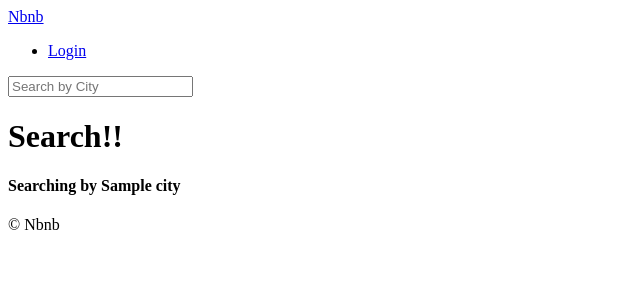
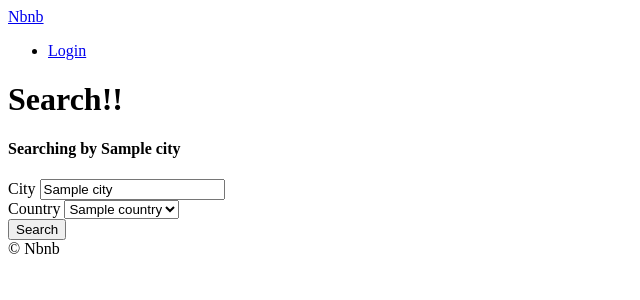
Before and after one commit to awbwd4/airbnb_clone, a Django app: template templates/rooms/search.html in a window 1280 px wide. Shown: the top 300 px of the page, without its empty margins (0-640 px from the left). Run offline with Django 3.2, Linux system fonts and the light colour scheme; the template is opened without the code that fills it: most values are stand-ins (such as "Sample title", 1, 10 or a date in 2020).

Commit message:
22.03.01 searchbar-2

```diff
--- a/templates/base.html
+++ b/templates/base.html
@@ -7,9 +7,14 @@
     <title> {% block page_title %}{% endblock page_title %}| Nbnb</title>
 </head>
 <body>
-
-    {% include "partials/header.html" %}
-
+    <header>
+        {% include "partials/nav.html" %}
+        {% block search-bar %}
+            <form method="get" action="{%url 'rooms:search' %}">
+                <input name="city" placeholder="Search by City_base.html"/>
+            </form>
+        {% endblock search-bar %}
+    </header>
     {% block content %}  {% endblock  %}
 
     {% include "partials/footer.html" %}
--- a/templates/partials/header.html
+++ /dev/null
@@ -1,9 +0,0 @@
-<header>
-    <a href="{ url 'core:home' }">Nbnb</a>
-    <ul>
-        <li><a href="#">Login</a></li>
-    </ul>
-    <form method="get" action="{%url 'rooms:search' %}">
-        <input name="city" placeholder="Search by City"/>
-    </form>
-</header>
--- /dev/null
+++ b/templates/partials/nav.html
@@ -0,0 +1,5 @@
+
+<a href="{ url 'core:home' }">Nbnb</a>
+<ul>
+    <li><a href="#">Login</a></li>
+</ul>
--- a/templates/rooms/room_detail.html
+++ b/templates/rooms/room_detail.html
@@ -9,6 +9,7 @@
     <div>
         <h1>{{room.name}}</h1>
         <h3>{{room.description}}</h3>
+        {{room.coutry}}
     </div>
     <div>
         <h2>By:{{room.host.username}} {% if room.host.superhost %}(superhost){% endif %}</h2>
--- a/templates/rooms/search.html
+++ b/templates/rooms/search.html
@@ -4,8 +4,34 @@
     Search
 {% endblock page_title %}
 
+{% block search-bar %}
+{% endblock search-bar %}
+
 {% block content %}
-       <h1>Search!!</h1>
+<h1>Search!!</h1>
 
-       <h4>Searching by {{city}}</h4>
-{% endblock %}
+<h4>Searching by {{city}}</h4>
+
+<form method="get" action="{%url 'rooms:search' %}">
+    <div>
+        <label for="city">City</label>
+        <input value="{{city}}" id="city" name="city" placeholder="Search by City_Search.html"/> </form>
+    </div>
+
+    <div>
+        <label for="country">Country</label>
+        <select name="country" id="country">
+            {% for country in countries %}
+                <option value="{{country.code}}">{{country.name}}</option>
+            {% endfor %}
+        </select>
+    </div>
+
+    <button>Search</button>
+    {% comment %}
+         따로 "input=submit"을 지정하지 않을 경우
+        form 태그 안에 button이 하나만 있다면
+        html에서는 이를 submit 버튼으로 인식한다.
+    {% endcomment %}
+</form>
+{% endblock content %}
```
